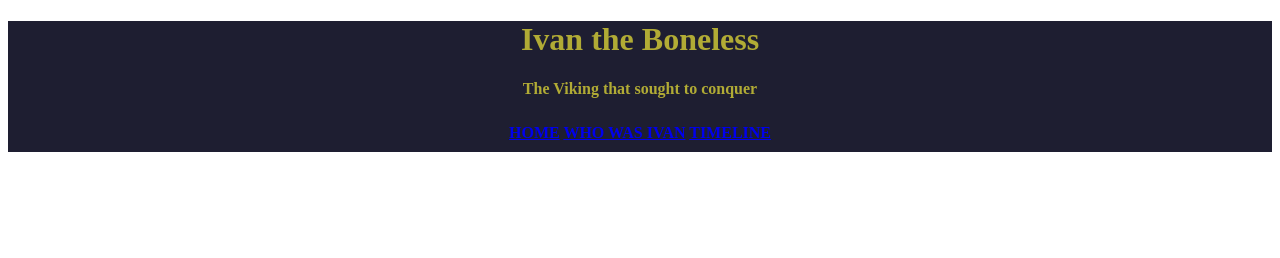
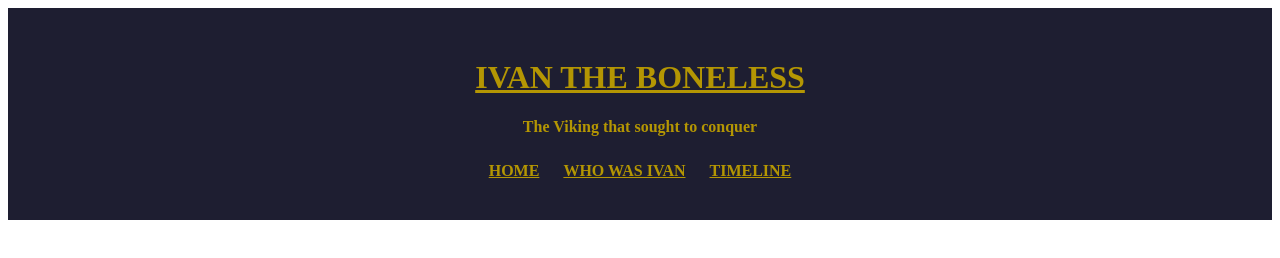
Before and after one commit to Charmungo98/Ivan-the-Viking, a plain HTML site: page HTML/index.HTML in a window 1280 px wide. Drawn offline with Linux system fonts and the light colour scheme.

Commit message:
editing background color and text of header

```diff
--- a/HTML/index.HTML
+++ b/HTML/index.HTML
@@ -10,14 +10,14 @@
 <body>
     <!--Heading and navigation bar-->
     <Header class="header">
-        <H1 class="page-heading">Ivan the Boneless</H1>
-        <p class="page-heading">The Viking that sought to conquer</p>
+        <H1 class="header-H1">IVAN THE BONELESS</H1>
+        <p class="header-paragraph">The Viking that sought to conquer</p>
 
         <nav class="nav">
 
-            <a class=a-nav href="index.HTML" aria-label="Home">HOME</a>
-            <a class=a-nav href="bio.HTML" aria-label="Who was Ivan the Boneless">WHO WAS IVAN</a>
-            <a class=a-nav href="timeline.HTML" aria-label="Timeline of Ivan's life">TIMELINE</a>
+            <a class=nav href="index.HTML" aria-label="Home">HOME</a>
+            <a class=nav href="bio.HTML" aria-label="Who was Ivan the Boneless">WHO WAS IVAN</a>
+            <a class=nav href="timeline.HTML" aria-label="Timeline of Ivan's life">TIMELINE</a>
 
         </nav>
     </Header>
--- a/assets/style.css
+++ b/assets/style.css
@@ -1,18 +1,22 @@
 .header {
     background-color: rgb(30, 30, 49);
-    color: rgb(177, 171, 53);
+    color: rgb(180, 150, 3);
     font-weight: bold;
+    padding: 30px
+
 }
 
-.page-heading {
+.header-H1 {
     text-align: center;
+    text-decoration: underline;
+}
 
+.header-paragraph {
+    text-align: center
 }
 
 .nav {
     text-align: center;
-    color: rgb(177,
-        171,
-        53);
+    color: rgb(180, 150, 3);
     padding: 10px;
 }
```
